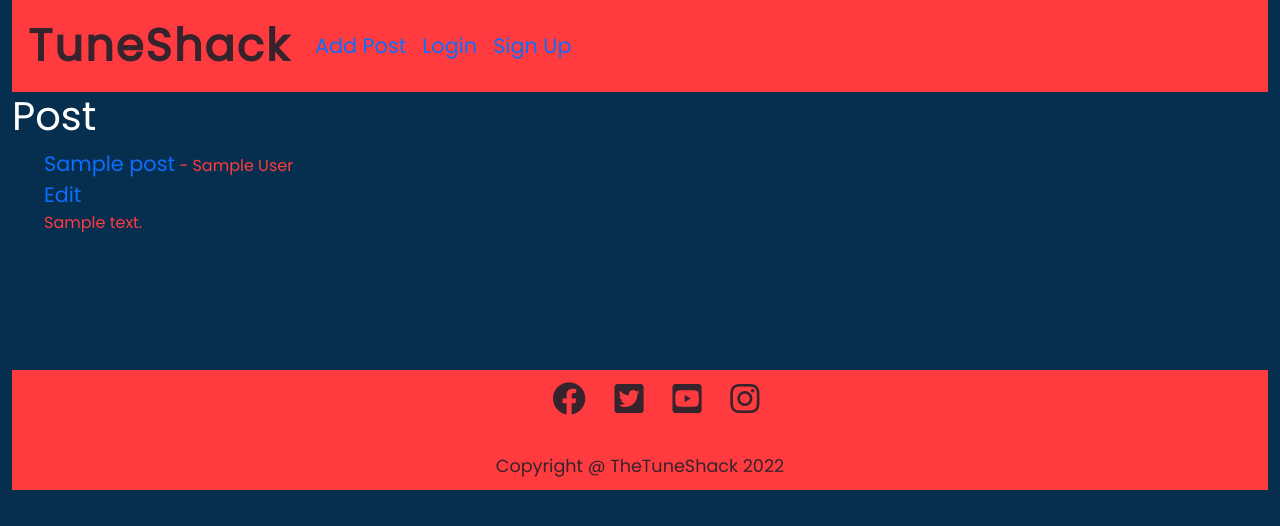
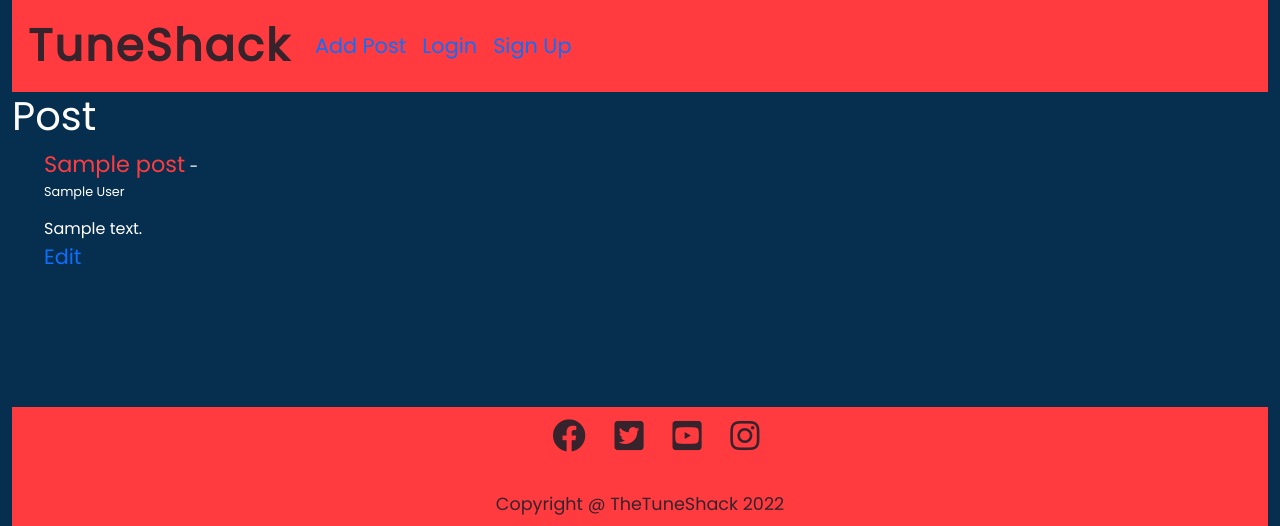
Before and after one commit to darco31/Tuneshack, a Django app: page / in a window 1280 px wide. Shown: the part 21-547 px from the top of the page. Run offline with Django 3.2, Linux system fonts and the light colour scheme; tables that the repository leaves empty hold one stand-in row (values such as "Sample post").

Commit message:
Add some test styles to home page posts to check colors

```diff
--- a/static/css/style.css
+++ b/static/css/style.css
@@ -19,6 +19,7 @@
 body {
     background-color: var(--ink);
 }
+
 /* Nav styles */
 .navbar {
     background-color: var(--watermelon);
@@ -33,8 +34,19 @@ body {
     letter-spacing: 2px;
 }
 
+/* Title size for posts */
+
+.post-detail {
+    font-size: 1.4rem;
+    color: var(--watermelon);
+}
+
+.author-name {
+    font-size: 0.8rem;
+}
+
 .list-item {
-  color: var(--watermelon);
+    color: var(--white);
 }
 
 .head {
@@ -57,22 +69,31 @@ a {
     background-color: var(--watermelon);
     margin-top: 135px;
 }
+
 .social-networks {
     text-align: center;
 }
+
 .social-networks>li {
     display: inline;
 
 }
+
 .social-networks i {
     font-size: 160%;
     margin: 1%;
     /* padding: 5%; */
     color: #36232c;
 }
+
 .footer-copyright {
     font-size: 1.1rem;
     padding: 10px;
     text-align: center;
     color: #36232c;
 }
+
+
+form {
+    color: aqua;
+}
--- a/templates/home.html
+++ b/templates/home.html
@@ -7,15 +7,17 @@
 <h1 class="head">Post</h1>
 
 <ul class="list-item">
-{% for post in object_list %}
+    {% for post in object_list %}
 
-    <li><a href="{% url 'post-detail' post.pk %}" class="post-detail">{{ post.title }}</a> - {{ post.author.first_name }}
-        {{ post.author.last_name }}<br>
-        <small><a href="{% url 'edit_post' post.pk %}">Edit</a></small><br>
-    {{ post.body }}</li>
+    <li><a href="{% url 'post-detail' post.pk %}" class="post-detail">{{ post.title }}</a> - <p class="author-name">{{ post.author.first_name }}
+            {{ post.author.last_name }}</p>
+        {{ post.body }}</li>
+    <small><a href="{% url 'edit_post' post.pk %}">Edit</a></small>
+    <br>
 
 
-{% endfor %}
+
+    {% endfor %}
 </ul>
 
 
```
Also changed, not shown: musicblog/forms.py (+5 -6 lines). Lines whose indentation alone changed are shown as unchanged.
